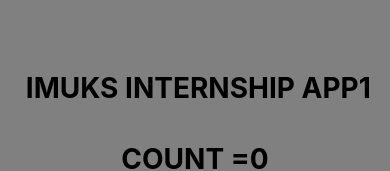
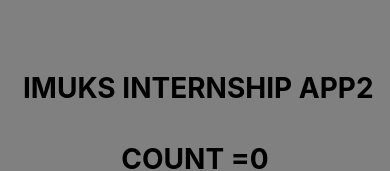
Before and after one commit to emuyundajnr26/TEST00, a React Native app: screen / in a window 390 px wide. Shown: the part 274-445 px from the top of the page. Built offline with nearby package versions, Linux system fonts and the light colour scheme.

Commit message:
name change

```diff
--- a/App.js
+++ b/App.js
@@ -11,7 +11,7 @@ setNumber(number - 1)
   }
   return (
     <View style={styles.container}>
-      <Text> <h1> IMUKS INTERNSHIP APP1</h1></Text>
+      <Text> <h1> IMUKS INTERNSHIP APP2</h1></Text>
       <Text><h1>COUNT ={number}</h1></Text>
       <Button title="COUNT" onPress={()=> counting()}></Button>
       <Button title ="COUNTDOWN" onPress={()=> countingdown()}></Button>
```
